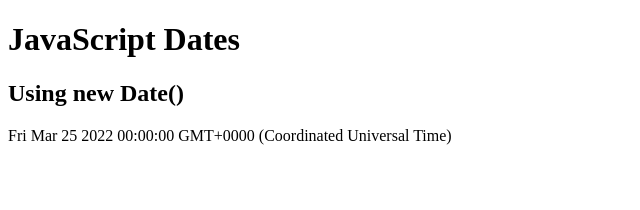
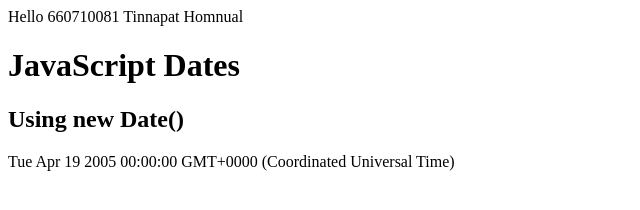
Before and after one commit to 660710081/517101-081, a plain HTML site: page index.html in a window 1280 px wide. Shown: the whole page, without its empty margins (0-640 px from the left). Drawn offline with Linux system fonts and the light colour scheme.

Commit message:
Add ID and name
เพิ่มรหัสนักศึกษาและชื่อ

```diff
--- a/index.html
+++ b/index.html
@@ -1,14 +1,15 @@
 <!DOCTYPE html>
 <html>
-<body>
 
+  <body>
+    Hello 660710081 Tinnapat Homnual
 <h1>JavaScript Dates</h1>
 <h2>Using new Date()</h2>
 
 <p id="demo"></p>
 
 <script>
-const d = new Date("2022-03-25");
+const d = new Date("2005-04-19");
 document.getElementById("demo").innerHTML = d;
 </script>
 
```
Also changed, not shown: 3 other files.
